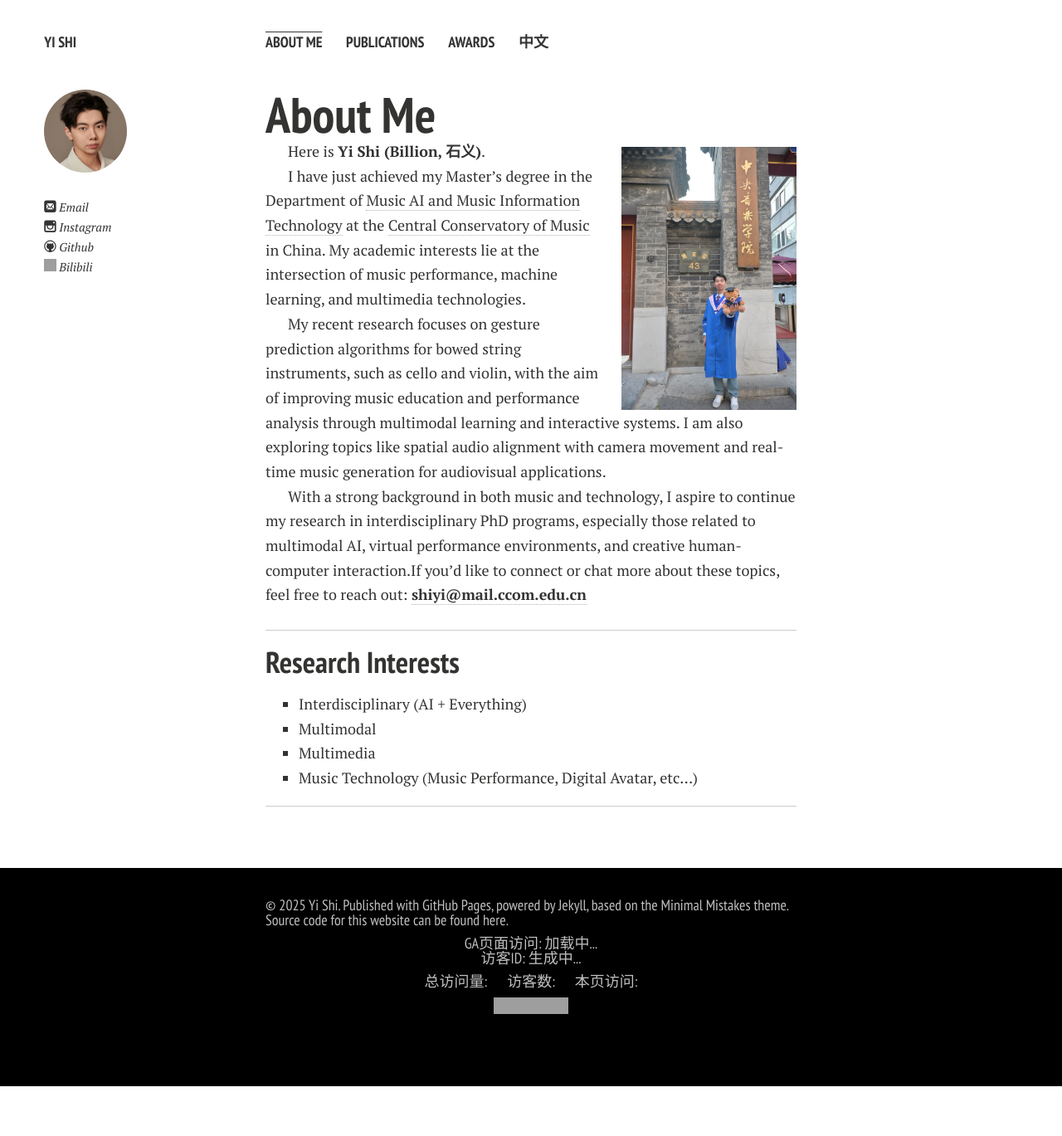
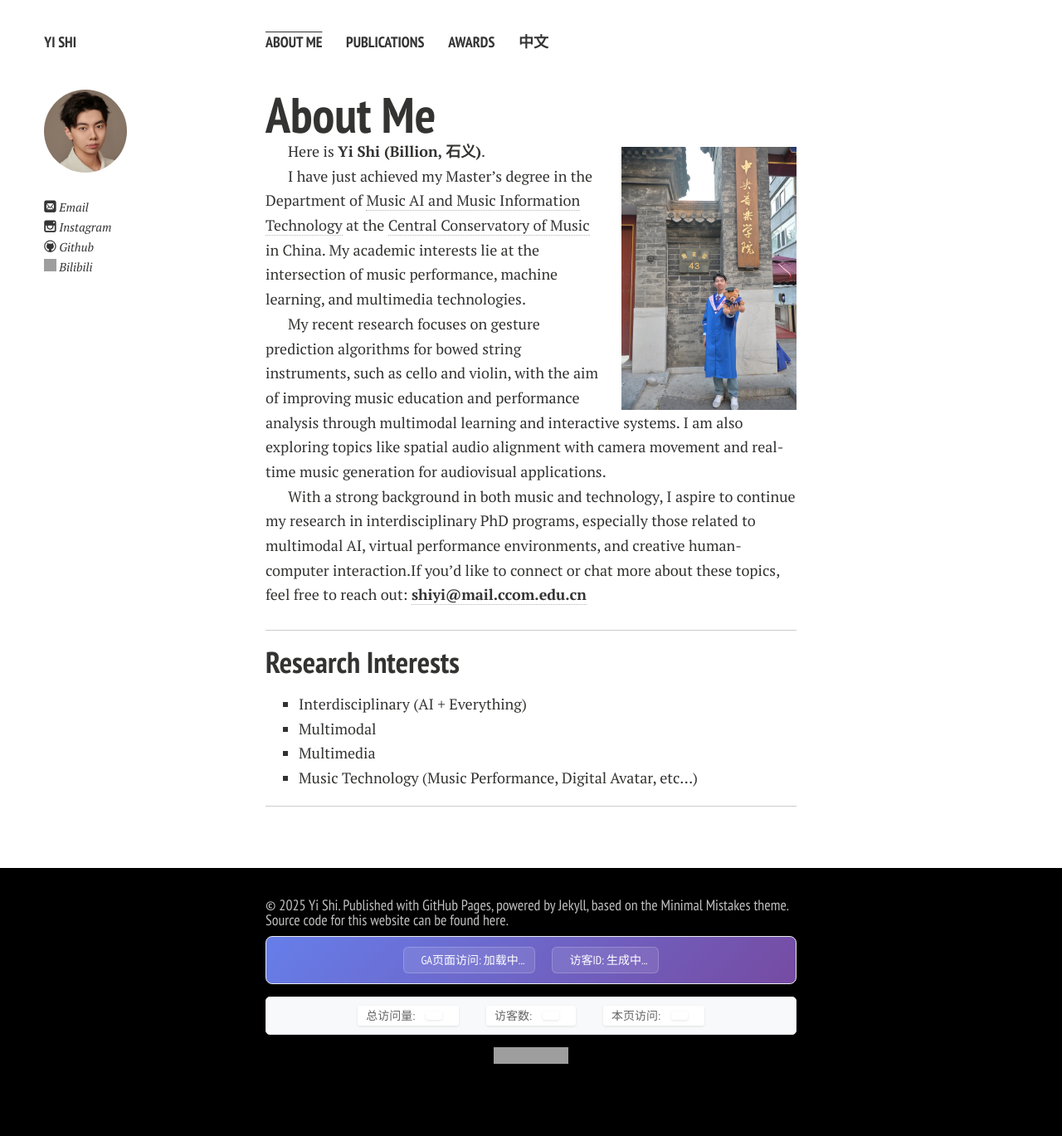
Before and after one commit to shiyi099/Billion.github.io, a Jekyll site: the page built from index.md, in a window 1280 px wide. Shown: the whole page at 83% size. Built offline with Jekyll 4.4.1, drawn with Linux system fonts in a browser that asks for light colours; nearby versions of some CDN libraries; comment, search, counter and statistics services are not loaded; a style sheet for code colours, icons or effects is not loaded; our own code applies the rules of GitHub Pages for plain Markdown files; before the commit the page ends 1309 px from its top, so only the background shows below that; grey boxes are pictures that could not be loaded.

Commit message:
Update custom.css

```diff
--- a/assets/css/custom.css
+++ b/assets/css/custom.css
@@ -30,3 +30,85 @@ a:hover .bio-photo {
     transform: rotate(360deg);
     box-shadow: 0 0 20px rgba(0, 0, 0, 0.3);
 }
+
+/* 访问量统计样式 */
+.analytics-display {
+    font-size: 14px;
+    color: #666;
+    margin: 15px 0;
+    padding: 10px;
+    background-color: #f8f9fa;
+    border-radius: 5px;
+    border: 1px solid #e9ecef;
+}
+
+.analytics-display span {
+    display: inline-block;
+    margin: 0 10px;
+    padding: 5px 10px;
+    background-color: #fff;
+    border-radius: 3px;
+    box-shadow: 0 1px 3px rgba(0,0,0,0.1);
+}
+
+.analytics-display span:hover {
+    background-color: #e9ecef;
+    transition: background-color 0.3s ease;
+}
+
+/* Flag Counter 样式 */
+.flag-counter {
+    margin: 15px 0;
+    text-align: center;
+}
+
+.flag-counter img {
+    border-radius: 5px;
+    box-shadow: 0 2px 5px rgba(0,0,0,0.1);
+}
+
+/* Google Analytics Measurement Protocol 统计样式 */
+.ga-analytics-display {
+    font-size: 14px;
+    color: #333;
+    margin: 15px 0;
+    padding: 12px;
+    background: linear-gradient(135deg, #667eea 0%, #764ba2 100%);
+    border-radius: 8px;
+    border: 1px solid #e9ecef;
+    color: white;
+}
+
+.ga-stats {
+    display: flex;
+    justify-content: center;
+    gap: 20px;
+    flex-wrap: wrap;
+}
+
+.ga-stats .stat-item {
+    display: flex;
+    align-items: center;
+    gap: 8px;
+    padding: 8px 12px;
+    background-color: rgba(255, 255, 255, 0.1);
+    border-radius: 6px;
+    backdrop-filter: blur(10px);
+    border: 1px solid rgba(255, 255, 255, 0.2);
+}
+
+.ga-stats .stat-item i {
+    font-size: 16px;
+    color: #fff;
+}
+
+.ga-stats .stat-item span {
+    font-weight: 500;
+    color: #fff;
+}
+
+.ga-stats .stat-item:hover {
+    background-color: rgba(255, 255, 255, 0.2);
+    transform: translateY(-2px);
+    transition: all 0.3s ease;
+}
```
